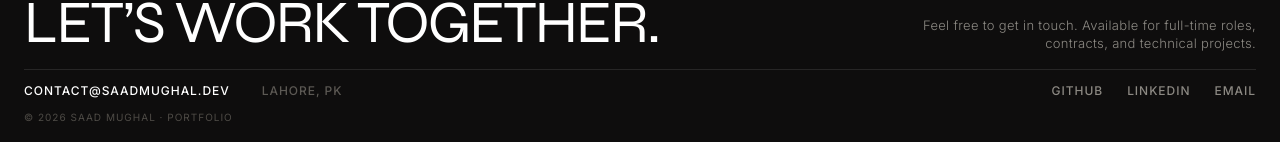
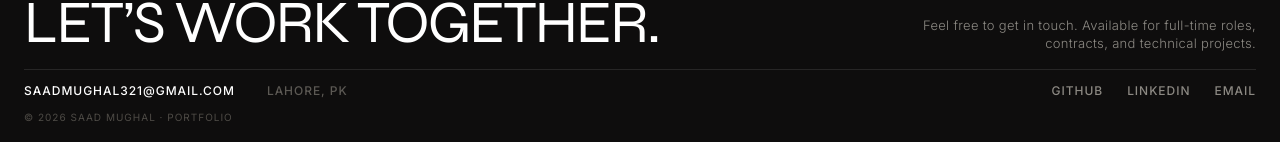
Before and after one commit to sedmugen/portfolio, a Next.js app: page / in a window 1280 px wide. Shown: the part 655-797 px from the top of the page. Built offline with nearby package versions, Linux system fonts and the light colour scheme.

Commit message:
feat(content): update email to saadmughal321@gmail.com

```diff
--- a/components/footer.tsx
+++ b/components/footer.tsx
@@ -24,10 +24,10 @@ export function Footer() {
           {/* Contact Details */}
           <div className="flex flex-wrap items-center gap-4 sm:gap-8">
             <a
-              href="mailto:contact@saadmughal.dev"
+              href="mailto:saadmughal321@gmail.com"
               className="relative group text-white transition-colors duration-200"
             >
-              <span>CONTACT@SAADMUGHAL.DEV</span>
+              <span>SAADMUGHAL321@GMAIL.COM</span>
               <span className="absolute left-0 bottom-0 block h-[1px] w-0 bg-white group-hover:w-full transition-all duration-200 ease-out" />
             </a>
             <span className="text-[#5C5954] hidden sm:inline">LAHORE, PK</span>
@@ -54,7 +54,7 @@ export function Footer() {
               <span className="absolute left-0 bottom-0 block h-[1px] w-0 bg-white group-hover:w-full transition-all duration-200 ease-out" />
             </a>
             <a
-              href="mailto:contact@saadmughal.dev"
+              href="mailto:saadmughal321@gmail.com"
               className="relative group text-[#8C8983] hover:text-white transition-colors duration-200"
             >
               <span>EMAIL</span>
--- a/components/nav.tsx
+++ b/components/nav.tsx
@@ -14,7 +14,7 @@ const NAV_ITEMS = [
 const SOCIAL_LINKS = [
   { label: "GH", full: "GitHub", href: "https://github.com/sedmugen" },
   { label: "LI", full: "LinkedIn", href: "https://linkedin.com/in/sedmugen" },
-  { label: "EM", full: "Email", href: "mailto:contact@saadmughal.dev" },
+  { label: "EM", full: "Email", href: "mailto:saadmughal321@gmail.com" },
 ];
 
 function LiveTime() {
```
